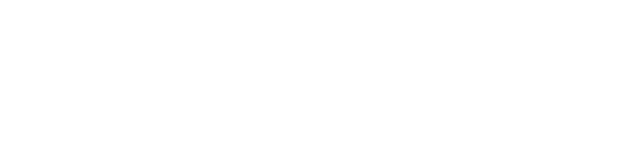
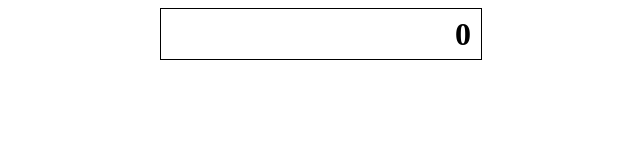
Before and after one commit to thefalse9dev/calculator, a plain HTML site: page index.html in a window 1280 px wide. Shown: the whole page, without its empty margins (319-959 px from the left). Drawn offline with Linux system fonts and the light colour scheme.

Commit message:
added the display bar init to 0

```diff
--- a/index.css
+++ b/index.css
@@ -0,0 +1,15 @@
+.hero {
+    display: flex;
+    align-items: center;
+    justify-content: center;
+}
+
+#display-box {
+    display: flex;
+    align-items: center;
+    justify-content: right;
+    border: 1px solid black;
+    width: 300px;
+    height: 30px;
+    padding:10px;
+}
--- a/index.html
+++ b/index.html
@@ -6,6 +6,17 @@
   </head>
   <body>
 
+    <div class="hero">
+
+      <div id="display-box">
+        <h1 id="result">0</h1>
+      </div>
+
+      <div id="buttons">
+
+      </div>
+    </div>
+
     <script src ="index.js"></script>
   </body>
 </html>
```
